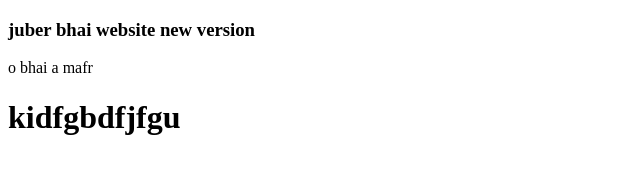
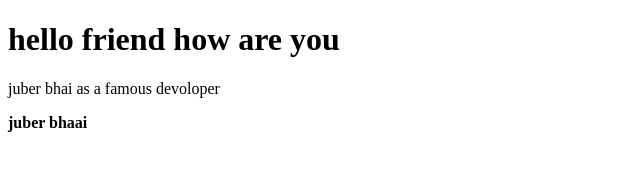
Before and after one commit to juberahmed1/my-frist-repo, a plain HTML site: page index.html in a window 1280 px wide. Shown: the whole page, without its empty margins (0-640 px from the left). Drawn offline with Linux system fonts and the light colour scheme.

Commit message:
addead to git

```diff
--- a/index.html
+++ b/index.html
@@ -5,10 +5,12 @@
     <meta http-equiv="X-UA-Compatible" content="IE=edge">
     <meta name="viewport" content="width=device-width, initial-scale=1.0">
     <title>Document</title>
+    <link rel="stylesheet" href="style.css">
 </head>
 <body>
-    <h3>juber bhai website new version</h3>
-    <p>o bhai a mafr</p>
-    <h1>kidfgbdfjfgu</h1>
+    <h1> hello friend how are you</h1>
+    <p>juber bhai as a famous devoloper</p>
+    <p><b>juber bhaai</b></p>
+
 </body>
 </html>
```
Also changed, not shown: style.css (added).
